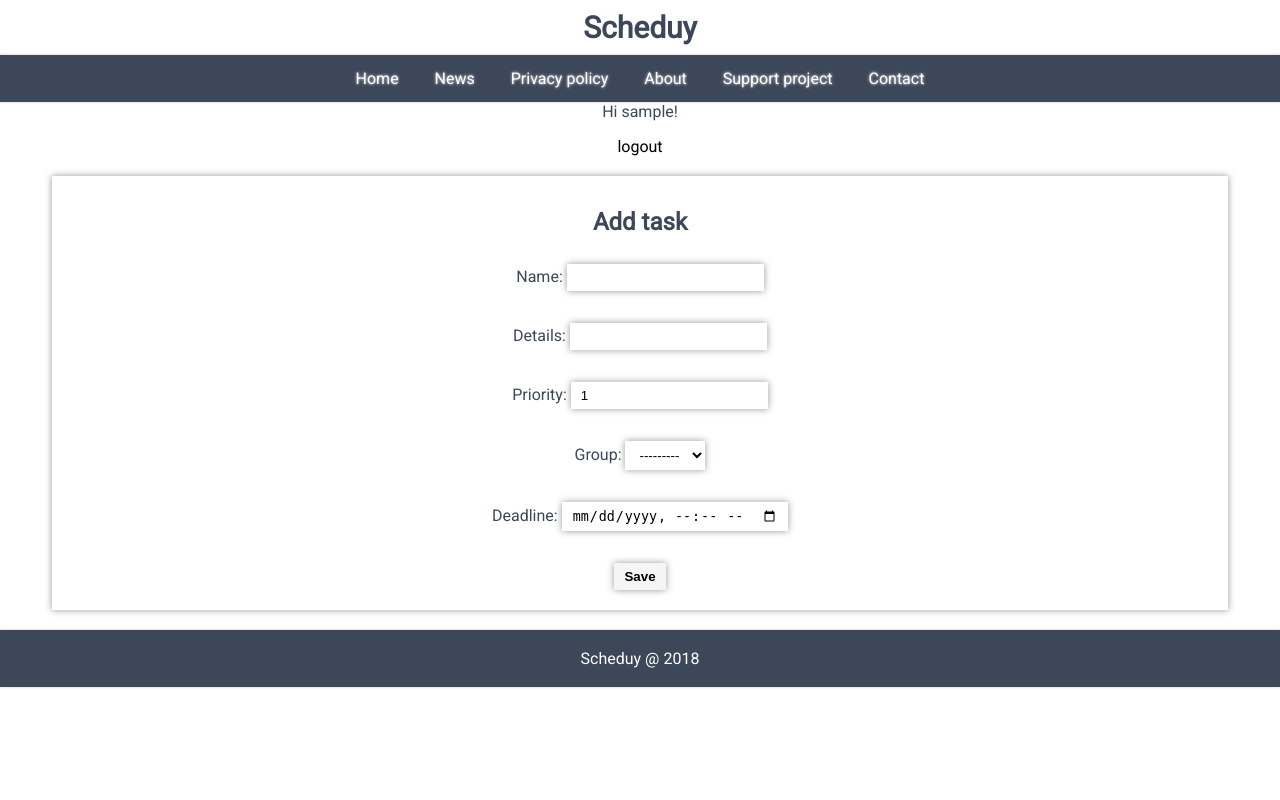
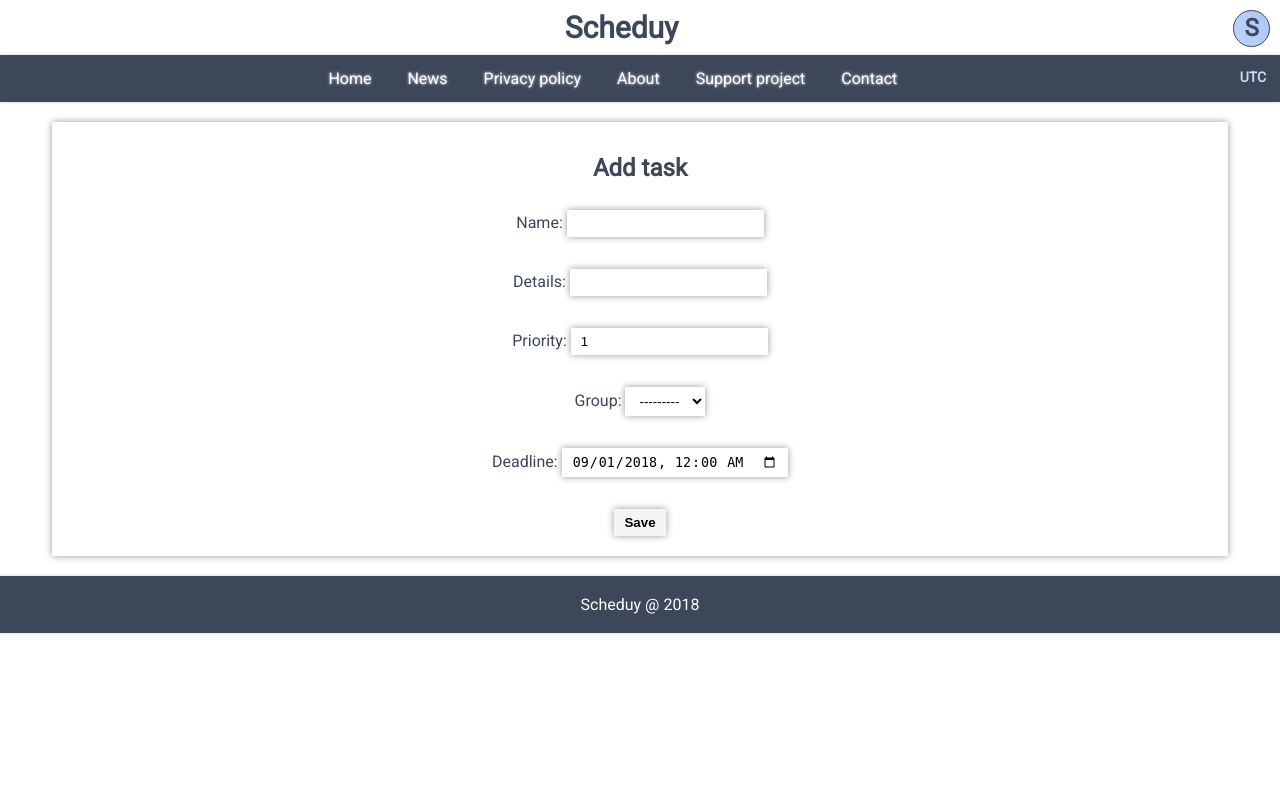
Before and after one commit to mikgor/Scheduy, a Django app: page /tcreate/ in a window 1280 px wide. Run offline with Django 3.2, Linux system fonts and the light colour scheme; the visitor is signed in with stand-in values (Sample User, id 1); data that the repository does not hold is empty; parts of the project's set-up code (start-up, migrations or seed data) failed here and were passed over; some libraries are stand-ins or nearby versions.

Commit message:
Add timezone preference for users, time related bug fixes

```diff
--- a/Scheduy/settings.py
+++ b/Scheduy/settings.py
@@ -4,7 +4,7 @@ from .local_settings import *
 BASE_DIR = os.path.dirname(os.path.dirname(os.path.abspath(__file__)))
 SECRET_KEY = LS_SECRET_KEY
 DEBUG = True
-ALLOWED_HOSTS = []
+ALLOWED_HOSTS = ['*']
 INSTALLED_APPS = [
     'django.contrib.admin',
     'django.contrib.auth',
@@ -81,7 +81,7 @@ AUTH_PASSWORD_VALIDATORS = [
 
 LANGUAGE_CODE = 'en-us'
 
-TIME_ZONE = 'UTC'
+TIME_ZONE = 'UCT'
 
 USE_I18N = True
 
--- a/Scheduy/urls.py
+++ b/Scheduy/urls.py
@@ -17,5 +17,7 @@ urlpatterns = [
     url(r'^signup/$', views.SignUp.as_view(), name='signup'),
     url(r'^login/$', auth_views.login, name='login'),
     url(r'^logout/$', auth_views.logout, name='logout'),
+    url(r'^userupdate/$', views.UserUpdate, name='UserUpdate'),
+
     path('admin/', admin.site.urls),
 ]
--- a/scheduyapp/forms.py
+++ b/scheduyapp/forms.py
@@ -24,10 +24,11 @@ class AppUserCreationForm(UserCreationForm):
 
     class Meta(UserCreationForm.Meta):
         model = AppUser
-        fields = ('username', 'email')
+        fields = ('username', 'email', 'timezonePreference')
 
-class AppUserChangeForm(UserChangeForm):
+class AppUserChangeForm(forms.ModelForm):
 
     class Meta:
         model = AppUser
-        fields = ('username', 'email')
+        fields = ('timezonePreference',)
+        exclude = ('password',)
--- a/scheduyapp/models.py
+++ b/scheduyapp/models.py
@@ -2,6 +2,7 @@ from django.db import models
 from datetime import datetime, timezone
 from django.contrib.auth.models import AbstractUser
 import pdb
+import pytz
 class TaskGroup(models.Model):
     name = models.CharField(max_length=40)
     color = models.CharField(max_length=30, default="whitesmoke")
@@ -29,7 +30,7 @@ class Task(models.Model):
         days = 0
         hours = 0
         mins = 0
-        now = datetime.now(timezone.utc)
+        now = datetime.now(pytz.timezone('UTC'))
         secondsTotal = (self.deadline - now).total_seconds()
         if secondsTotal < 0: # when isExpired
             secondsTotal = secondsTotal * -1
@@ -46,11 +47,15 @@ class Task(models.Model):
             mins = int((secondsTotal - secondsOffset) / 60)
         text = 'ago' if self.isExpired() else 'remaining'
         if days < 1 and hours < 1:
-            return '{} m {}.'.format(mins, text)
+            return '{} m {}'.format(mins, text)
         elif days < 1:
             return '{} h, {} m {}'.format(hours, mins, text)
         else:
             return '{} d, {} h, {} m {}'.format(days, hours, mins, text)
+
+    def remainingTimeSeconds(self):
+        now = datetime.now(pytz.timezone('UTC'))
+        return (self.deadline - now).total_seconds()
 
     def setIsDone(self):
         if self.is_done:
@@ -63,6 +68,8 @@ class AppUser(AbstractUser):
     taskGroups = models.ManyToManyField(TaskGroup)
     tasks = models.ManyToManyField(Task)
     showDonePreference = models.BooleanField(default=False)
+    TIMEZONES = tuple(zip(pytz.all_timezones, pytz.all_timezones))
+    timezonePreference = models.CharField('Timezone', max_length=32, choices=TIMEZONES, default='UTC')
 
     def __str__(self):
         return self.email
@@ -81,3 +88,8 @@ class AppUser(AbstractUser):
         else:
             self.showDonePreference = True
         self.save()
+
+    def SetTimezonePreference(self, timezone):
+        if timezone in pytz.all_timezones:
+            self.timezonePreference = timezone
+            self.save()
--- a/scheduyapp/static/scheduyapp/style.css
+++ b/scheduyapp/static/scheduyapp/style.css
@@ -1,8 +1,13 @@
+html {
+	min-height: 100vh;
+}
+
 body {
 	font-family: 'Roboto', sans-serif;
 	text-align: center;
 	margin: 0;
 	color: #3c4759;
+	min-height: 100%;
 }
 
 header {
@@ -12,9 +17,69 @@ header {
 	font-size: 30px;
 }
 
+#userMenu {
+	border-radius: 100%;
+ 	background-color: #f5f5f5;
+	width: 35px;
+	color: #414759;
+	cursor: pointer;
+	align-items: center;
+   border: 1px solid #3c4759;
+   font-size: 24px;
+   justify-content: center;
+	height: 35px;
+   float: right;
+	background: linear-gradient(238deg, #f5f5f5, #aecaf9, #dbe8ff, #e9f1fd);
+	background-size: 800% 800%;
+	-webkit-animation: rainbow 30s ease infinite;
+   animation: rainbow 30s ease infinite;
+}
+
+@keyframes rainbow {
+	0% { background-position: 0% 50% }
+	50% { background-position: 100% 50% }
+	100% { background-position: 0% 50% }
+}
+
+#userMenuLetter {
+	margin: 3px;
+}
+
+ul#userMenuOptions {
+	list-style-type: none;
+	margin: 0;
+	transition: all 0.3s ease-in 0s;
+	background-color: white;
+	box-shadow: #989898 0px 0px 7px;
+	padding: 6px;
+	color: black;
+	font-size: 17px;
+	display: none;
+	position: absolute;
+	right: 0px;
+	top: 57px;
+}
+
+ul#userMenuOptions li {
+	display: block;
+}
+
+ul#userMenuOptions li:hover {
+    text-decoration: underline;
+}
+
 #navbar {
 	background-color: #3c4759;
 	box-shadow: 0px 0px 3px #c7c7c7;
+}
+
+#userTimezone {
+	font-size: 14px;
+   display: inline-block;
+   color: #c6dafc;
+   font-weight: bold;
+   float: right;
+   margin: 14px;
 }
 
 ul {
@@ -76,8 +141,8 @@ input[type="submit"] {
 footer {
   padding: 3px;
   right: 0;
+  left: 0;
   bottom: 0;
-  left: 0;
   background-color: #3c4759;
   box-shadow: 0px 0px 3px #c7c7c7;
   color: white;
--- a/scheduyapp/templates/scheduyapp/base.html
+++ b/scheduyapp/templates/scheduyapp/base.html
@@ -10,7 +10,19 @@
       	<link rel="stylesheet" href="{% static 'scheduyapp/style.css' %}"/>
     </head>
     <body>
-      <header>Scheduy</header>
+      <div class="content">
+      <header>Scheduy
+         {% if user.is_authenticated %}
+            <div id="userMenu" onclick="SetMenuVisibility();">
+               <div id="userMenuLetter" title="Show or hide menu"> {{ user.username|capfirst|first }} </div>
+               <ul id="userMenuOptions">
+                  <a href="{% url 'UserUpdate' %}"><li>Preferences</li></a>
+                  <a href="{% url 'logout' %}"><li>Logout</li></a>
+               </ul>
+            </div>
+
+         {% endif %}
+      </header>
       <div id="navbar"><ul>
          <li><a href="{% url 'index' %}">Home</a></li>
          <li><a href="">News</a></li>
@@ -18,19 +30,29 @@
          <li><a href="">About</a></li>
          <li><a href="">Support project</a></li>
          <li><a href="">Contact</a></li>
+         <div id="userTimezone">{{ user.timezonePreference }}</div>
       </ul>
       </div>
       {% if user.is_authenticated %}
-      Hi {{ user.username }}!
-      <p><a href="{% url 'logout' %}">logout</a></p>
       {% else %}
+      <div>
       <p>You are not logged in</p>
       <a href="{% url 'login' %}">login</a> |
-      <a href="{% url 'signup' %}">signup</a>
+      <a href="{% url 'signup' %}">signup</a></div>
       {% endif %}
     {% block content %}{% endblock %}
     <footer>
          <p>Scheduy @ 2018</p>
     </footer>
+    </div>
+    <script type="text/javascript">
+    function SetMenuVisibility() {
+      var menu = document.getElementById("userMenuOptions");
+      if (menu.style.display=="none")
+         menu.style.display = "block";
+      else
+         menu.style.display = "none";
+    }
+    </script>
     </body>
 </html>
--- a/scheduyapp/templates/scheduyapp/task_form.html
+++ b/scheduyapp/templates/scheduyapp/task_form.html
@@ -7,10 +7,14 @@ Add Task
 <script src="{% static 'scheduyapp/js/Inputs.js' %}" type="text/javascript"></script>
 {% endblock scripts %}
 {% block content %}
+
 <form method="post">{% csrf_token %}
    <h2>Add task</h2>
    {{ form.as_p }}
-   <p>Deadline: <input type="datetime-local" required id="datetimep" onchange="DatetimepickedEvent()"></input></p>
+   <p>Deadline: <input type="datetime-local" required id="datetimep" onchange="DatetimepickedEvent()" value="2018-09-01T00:00" ></input></p>
    <input type="submit" value="Save" />
 </form>
+<script type="text/javascript">DatetimepickedEvent();</script>
+
+
 {% endblock content %}
--- a/scheduyapp/views.py
+++ b/scheduyapp/views.py
@@ -2,11 +2,14 @@ from django.views import generic
 from django.views.generic.edit import UpdateView, CreateView, DeleteView
 from django.contrib.auth.forms import UserCreationForm
 from django.urls import reverse_lazy, reverse
-from django.http import HttpResponseRedirect
-from django.shortcuts import get_object_or_404
+from django.http import HttpResponseRedirect, HttpResponse
+from django.shortcuts import get_object_or_404, render
 from .models import Task, TaskGroup
 from .forms import *
 from django.contrib.auth.mixins import LoginRequiredMixin
+import pytz
+from django.utils import timezone
+from datetime import timezone, datetime
 
 class IndexView(generic.ListView):
     template_name = 'scheduyapp/index.html'
@@ -26,9 +29,11 @@ class TaskCreate(LoginRequiredMixin, CreateView):
     success_url = reverse_lazy('index')
 
     def form_valid(self, form):
-        self.object = form.save()
+        self.object = form.save(commit=False)
+        convertedToPreferenced = pytz.timezone(self.request.user.timezonePreference).localize(self.object.deadline.replace(tzinfo=None))
+        self.object.deadline = convertedToPreferenced.astimezone(pytz.timezone('UCT'))
+        self.object.save()
         self.request.user.tasks.add(self.object)
-        self.object.save()
         return HttpResponseRedirect(self.get_success_url())
 
     def get_form_kwargs(self):
@@ -67,6 +72,12 @@ class TaskUpdate(LoginRequiredMixin, UpdateView):
     template_name = 'scheduyapp/task_update_form.html'
     success_url = reverse_lazy('index')
 
+    def get_initial(self):
+        initial = super(TaskUpdate, self).get_initial()
+        task = self.get_object()
+        initial['deadline'] = task.deadline.astimezone(pytz.timezone(self.request.user.timezonePreference)).replace(tzinfo=pytz.timezone('UTC'))
+        return initial
+
     def get(self, request, *args, **kwargs):
         task = ''
         try:
@@ -79,6 +90,13 @@ class TaskUpdate(LoginRequiredMixin, UpdateView):
         kwargs = super(TaskUpdate, self).get_form_kwargs()
         kwargs.update({'user': self.request.user})
         return kwargs
+
+    def form_valid(self, form):
+        self.object = form.save(commit=False)
+        convertedToPreferenced = pytz.timezone(self.request.user.timezonePreference).localize(self.object.deadline.replace(tzinfo=None))
+        self.object.deadline = convertedToPreferenced.astimezone(pytz.timezone('UCT'))
+        self.object.save()
+        return HttpResponseRedirect(self.get_success_url())
 
 class TaskGroupDelete(LoginRequiredMixin, DeleteView):
     model = TaskGroup
@@ -119,11 +137,22 @@ def SetUserPreference(request):
     if request.user.is_anonymous:
         return HttpResponseRedirect(reverse('signup'))
     showdone = request.GET.get('showdone', None)
+    timezone = request.GET.get('timezone', None)
     if showdone is not None:
         request.user.SetShowDonePreference()
+    if timezone is not None:
+        request.user.SetTimezonePreference(timezone)
     return HttpResponseRedirect(reverse('index'))
 
 class SignUp(CreateView):
     form_class = AppUserCreationForm
     success_url = reverse_lazy('login')
     template_name = 'registration/signup.html'
+
+def UserUpdate(request):
+    context = {}
+    context['timezone_list'] = pytz.all_timezones
+
+    if request.user.is_anonymous:
+        return HttpResponseRedirect(reverse('signup'))
+    return render(request, 'registration/userupdate.html', context)
```
Also changed, not shown: scheduyapp/templates/registration/userupdate.html (added, +21 -0 lines), scheduyapp/templates/scheduyapp/index.html (+56 -10 lines), scheduyapp/migrations/0006_appuser_timezonepreference.py (added).
